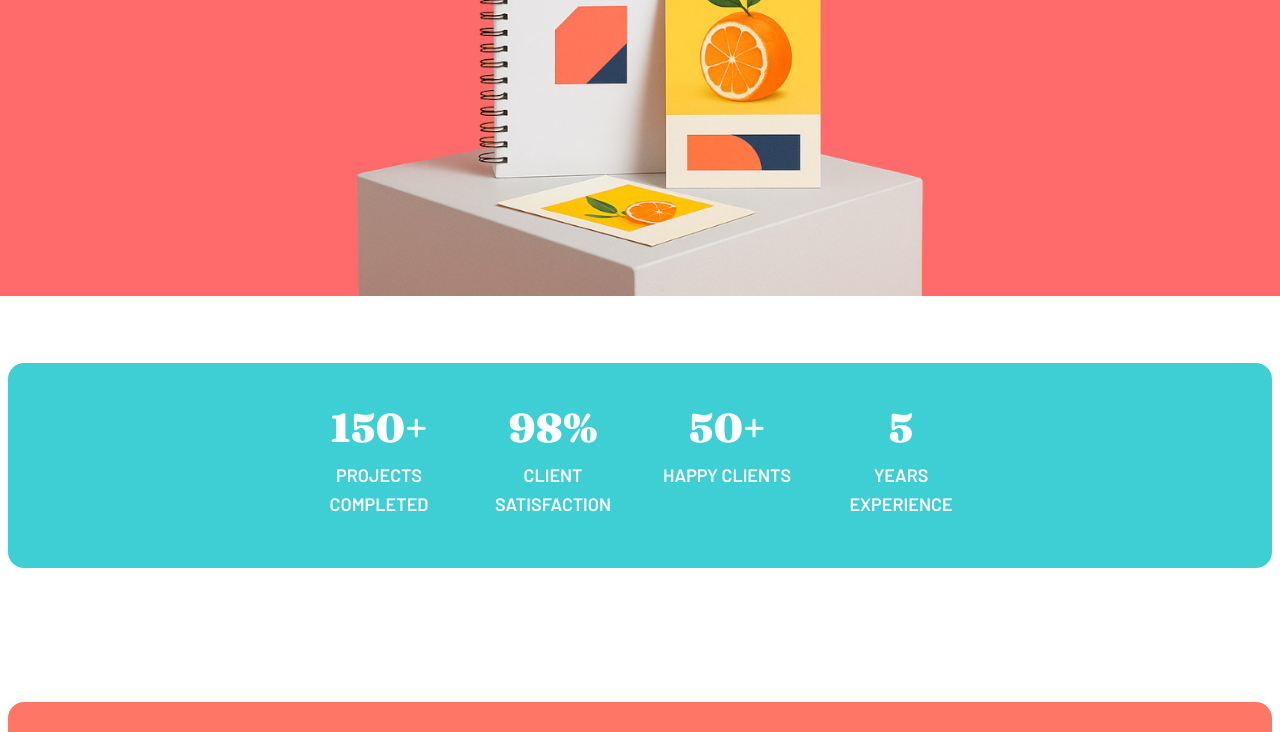
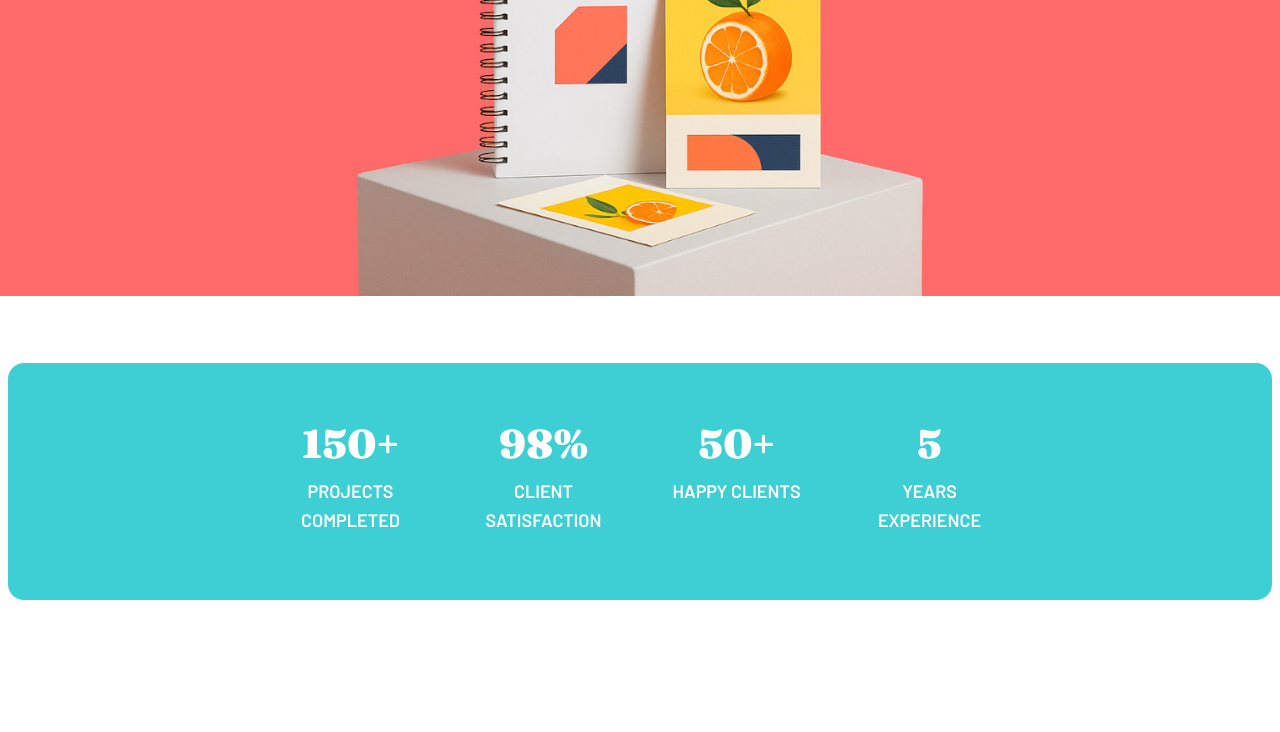
Before and after one commit to JakubM-I/agency-landing-page, a React (Vite) app: page /sunnyside/projects in a window 1280 px wide. Shown: the part 504-1236 px from the top of the page. Built offline with nearby package versions, Linux system fonts and the light colour scheme.

Commit message:
Statistic component styling

```diff
--- a/src/features/projects/Statistics/index.tsx
+++ b/src/features/projects/Statistics/index.tsx
@@ -3,9 +3,9 @@ import type { SectionStatisticsProps } from "../../../components/types/interface
 const StatisticsSection: React.FC<SectionStatisticsProps> = ({items}) => {
     return (
         <div className="py-16 sx:py-[67px] px-6 md:px-2 full:px-0">
-            <div className="p-10 flex items-start justify-center gap-6 bg-[#3DCFD3] rounded-2xl">
+            <div className="px-6 md:px-10 py-14 flex flex-wrap items-start justify-center gap-12 sx:gap-6 lg:gap-12 bg-[#3DCFD3] rounded-2xl">
                 {items.map((item, index) => (
-                    <div key={index} className="flex flex-[0_0_150px] flex-col items-center justify-start">
+                    <div key={index} className="flex flex-[1_0_200px] md:flex-[0_0_145px] flex-col items-center justify-start">
                         <h2 className="text-white section-title mb-2">{item.title}</h2>
                         <p className="text-preset-10 text-center uppercase text-white text-pretty mb-2">{item.description}</p>
                     </div>
```
